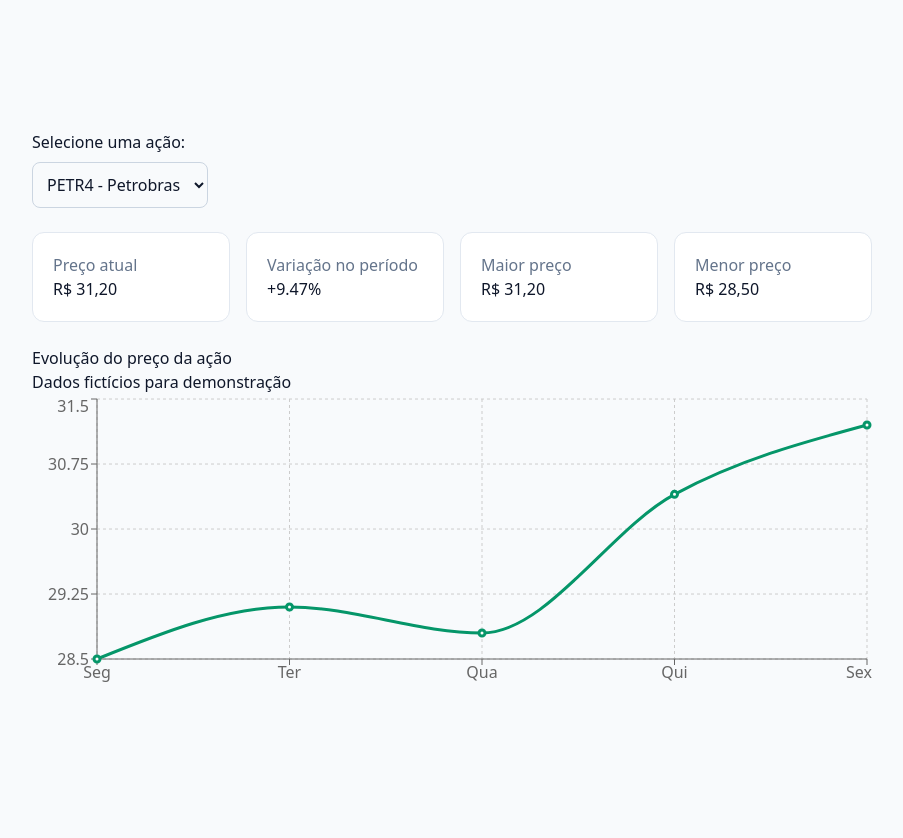
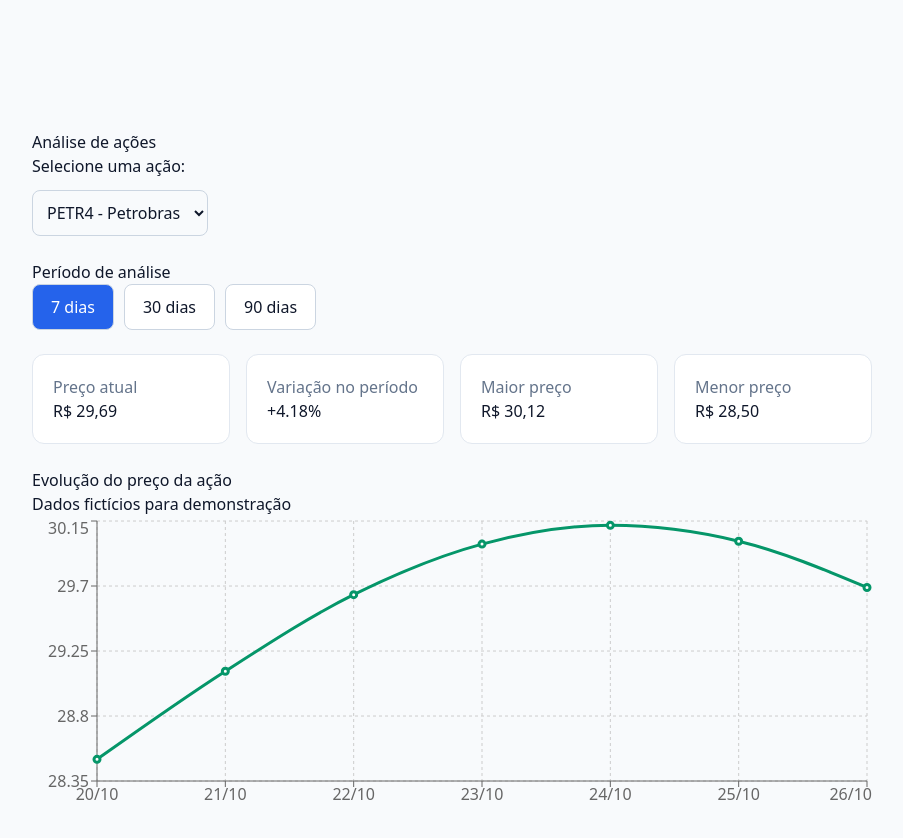
Before and after one commit to pedrocorreiadev/Bolsa-Analytics, a React (Vite) app in the folder frontend/: page / in a window 1280 px wide. Shown: the part 700-1538 px from the top of the page, without its empty margins (188-1091 px from the left). Before the commit the page ends 1424 px from the top, so only its background shows below. Built offline with nearby package versions, Linux system fonts and the light colour scheme.

Commit message:
feat: adiciona filtros de periodo ao dashboard

```diff
--- a/frontend/src/App.tsx
+++ b/frontend/src/App.tsx
@@ -3,12 +3,24 @@ import { useState } from "react";
 import HomePage from "./pages/HomePage";
 import StockChart from "./components/StockChart";
 import StockIndicators from "./components/StockIndicators";
-import { stocks } from "./data/stocks";
+import {
+  stocks,
+  gerarHistorico,
+  type Periodo,
+} from "./data/stocks";
 
 function App() {
   const [acao, setAcao] = useState("PETR4");
+  const [periodo, setPeriodo] = useState<Periodo>(7);
 
   const acaoSelecionada = stocks[acao];
+
+  const precoInicial = acaoSelecionada.dados[0].preco;
+
+  const dadosFiltrados = gerarHistorico(
+    precoInicial,
+    periodo
+  );
 
   return (
     <>
@@ -21,6 +33,8 @@ function App() {
           margin: "0 auto",
         }}
       >
+        <h2>Análise de ações</h2>
+
         <label htmlFor="acao">
           Selecione uma ação:
         </label>
@@ -34,10 +48,9 @@ function App() {
           style={{
             display: "block",
             padding: "10px",
-            marginTop: "8px",
-            marginBottom: "24px",
+            margin: "12px 0 24px",
+            borderRadius: "8px",
             border: "1px solid #cbd5e1",
-            borderRadius: "8px",
           }}
         >
           {Object.keys(stocks).map((codigo) => (
@@ -47,13 +60,45 @@ function App() {
           ))}
         </select>
 
-        <StockIndicators
-          dados={acaoSelecionada.dados}
-        />
+        <h3>Período de análise</h3>
 
-        <StockChart
-          dados={acaoSelecionada.dados}
-        />
+        <div
+          style={{
+            display: "flex",
+            gap: "10px",
+            marginBottom: "24px",
+          }}
+        >
+          {([7, 30, 90] as Periodo[]).map(
+            (dias) => (
+              <button
+                key={dias}
+                type="button"
+                onClick={() => setPeriodo(dias)}
+                style={{
+                  padding: "10px 18px",
+                  borderRadius: "8px",
+                  cursor: "pointer",
+                  border: "1px solid #cbd5e1",
+                  background:
+                    periodo === dias
+                      ? "#2563eb"
+                      : "#ffffff",
+                  color:
+                    periodo === dias
+                      ? "#ffffff"
+                      : "#0f172a",
+                }}
+              >
+                {dias} dias
+              </button>
+            )
+          )}
+        </div>
+
+        <StockIndicators dados={dadosFiltrados} />
+
+        <StockChart dados={dadosFiltrados} />
       </section>
     </>
   );
--- a/frontend/src/data/stocks.ts
+++ b/frontend/src/data/stocks.ts
@@ -41,3 +41,36 @@ export const stocks: Record<string, Stock> = {
     ],
   },
 };
+
+
+
+export type Periodo = 7 | 30 | 90;
+
+export function gerarHistorico(
+  precoInicial: number,
+  periodo: Periodo
+): StockPoint[] {
+  const dados: StockPoint[] = [];
+
+  for (let i = 0; i < periodo; i++) {
+    const data = new Date(2026, 9, 26);
+    data.setDate(data.getDate() - (periodo - 1 - i));
+
+    const oscilacao =
+      Math.sin(i * 0.4) * 1.5 + i * 0.03;
+
+    const preco = Number(
+      (precoInicial + oscilacao).toFixed(2)
+    );
+
+    dados.push({
+      dia: data.toLocaleDateString("pt-BR", {
+        day: "2-digit",
+        month: "2-digit",
+      }),
+      preco,
+    });
+  }
+
+  return dados;
+}
```
